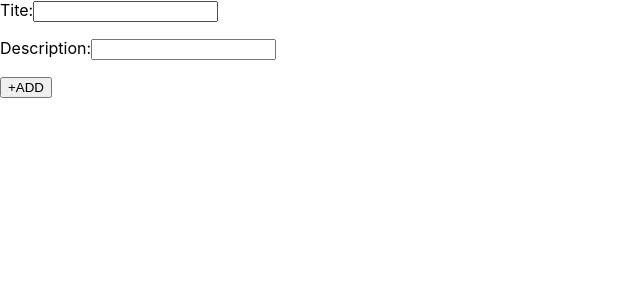
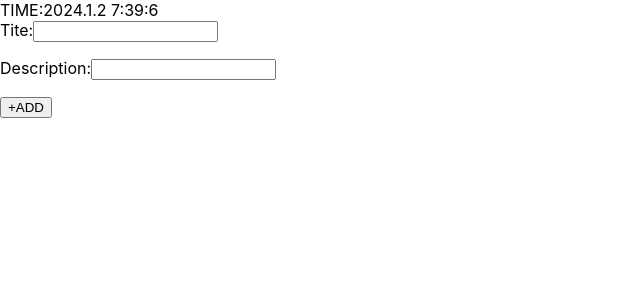
Before and after one commit to somogyiTi2/toDoList, a React (Create React App) app in the folder todolist-app/: page / in a window 1280 px wide. Shown: the top 300 px of the page, without its empty margins (0-640 px from the left). Built offline with nearby package versions, Linux system fonts and the light colour scheme.

Commit message:
feature/add time and fix Todoform key

```diff
--- a/todolist-app/src/App.tsx
+++ b/todolist-app/src/App.tsx
@@ -2,9 +2,10 @@
 import { useState } from 'react';
 import Todoform from './components/Todoform';
 import {TodoListType} from './types/TodoListType'
+import Time from './components/Time';
 
 function App() {
-  const [toDoList, setTodoList] = useState<TodoListType[]>([]);
+  const [toDoList, setTodoList] = useState<TodoListType[] | []>([]);
 
   const addElement = (newElement: any): void => {
     setTodoList((prevItems) => {
@@ -13,9 +14,10 @@ function App() {
     console.log(toDoList)
   };
 
-  return (
+  return (<>
+  <Time/>
     <Todoform addElement={addElement} />
-
+    </>
   );
 }
 
--- /dev/null
+++ b/todolist-app/src/components/Time.tsx
@@ -0,0 +1,12 @@
+import React from 'react'
+
+const Time = () => {
+    let date = new Date();
+    let datelong = (date.getFullYear()+'.'+date.getMonth()+'.'+date.getDay());
+    let todaytime = (date.getHours()+":"+date.getMinutes()+":"+date.getSeconds());
+    return (
+        <div>TIME:{datelong} {todaytime}</div>
+    )
+}
+
+export default Time
--- a/todolist-app/src/components/Todoform.tsx
+++ b/todolist-app/src/components/Todoform.tsx
@@ -1,6 +1,7 @@
 
 import { useState } from "react";
-import {TodoFormProps} from '../types/TodoListType'
+import { TodoFormProps } from '../types/TodoListType'
+import todaytime from "./Time";
 
 const Todoform: React.FC<TodoFormProps> = ({ addElement }) => {
     const [title, setTitle] = useState<string>("");
@@ -8,8 +9,7 @@ const Todoform: React.FC<TodoFormProps> = ({ addElement }) => {
 
     const formHandler = (event: React.FormEvent<HTMLFormElement>) => {
         event.preventDefault();
-        console.log(title, description);
-        addElement({ key: Math.random(), title: title, description: description });
+        addElement({ key: todaytime + title, title: title, description: description });
     };
 
     return (
--- a/todolist-app/src/types/TodoListType.tsx
+++ b/todolist-app/src/types/TodoListType.tsx
@@ -1,5 +1,5 @@
 export interface TodoListType {
-    key: number;
+    key: string;
     title: string;
     description: string;
 }
```
